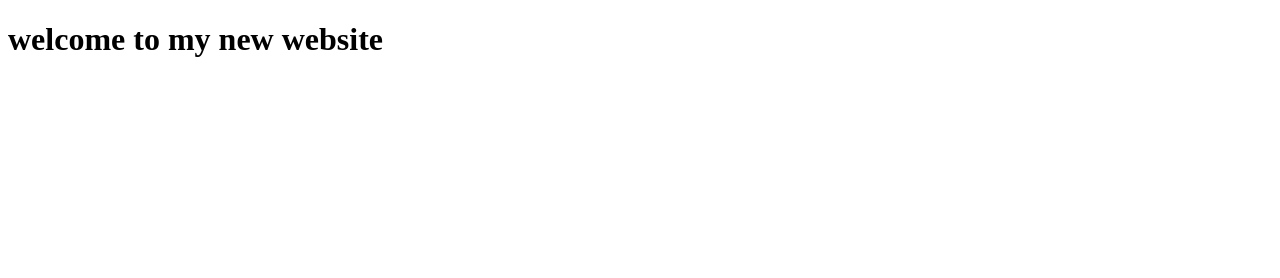
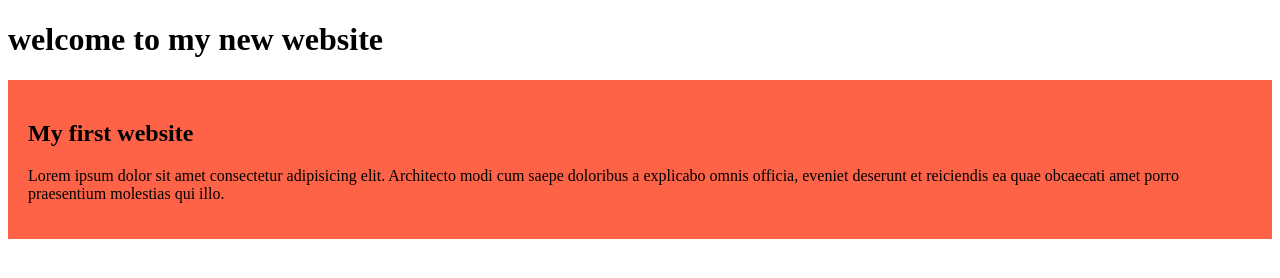
Before and after one commit to msbabor/welcome, a plain HTML site: page index.html in a window 1280 px wide. Drawn offline with Linux system fonts and the light colour scheme.

Commit message:
added the first blog

```diff
--- a/index.html
+++ b/index.html
@@ -4,8 +4,15 @@
     <meta charset="UTF-8">
     <meta name="viewport" content="width=device-width, initial-scale=1.0">
     <title>welcome</title>
+    <link rel="stylesheet" href="styles/blog.css">
 </head>
 <body>
     <h1> welcome to my new website</h1>
+    <div>
+        <h2>
+            My first website
+        </h2>
+        <p>Lorem ipsum dolor sit amet consectetur adipisicing elit. Architecto modi cum saepe doloribus a explicabo omnis officia, eveniet deserunt et reiciendis ea quae obcaecati amet porro praesentium molestias qui illo.</p>
+    </div>
 </body>
 </html>
--- /dev/null
+++ b/styles/blog.css
@@ -0,0 +1,4 @@
+div{
+    background-color: tomato;
+    padding: 20px;
+}
```
